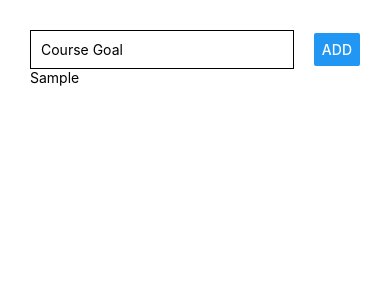
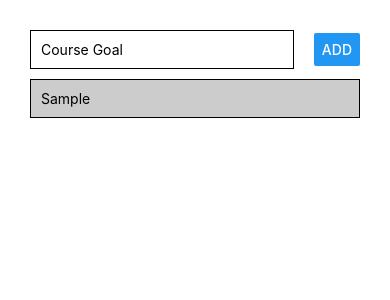
Before and after one commit to kronosGR/ReactNativeGoalsAPP, a React Native app: screen / in a window 390 px wide. Both pictures are taken after typing "Sample" into the empty fields and a click on the button "ADD". Shown: the top 300 px of the page. Built offline with nearby package versions, Linux system fonts and the light colour scheme.

Commit message:
added style to items

```diff
--- a/App.js
+++ b/App.js
@@ -11,7 +11,7 @@ export default function App() {
 
   const addGoalHandler = () => {
     setCourseGoals((currentGoals) => [...currentGoals, enteredGoal]);
-    setEnteredGoad('')
+    setEnteredGoad('');
   };
 
   return (
@@ -27,7 +27,9 @@ export default function App() {
       </View>
       <View>
         {courseGoals.map((goal, i) => (
-          <Text key={i}>{goal}</Text>
+          <View style={styles.listItem} key={i}>
+            <Text>{goal}</Text>
+          </View>
         ))}
       </View>
     </View>
@@ -42,4 +44,11 @@ const styles = StyleSheet.create({
     alignItems: 'center',
   },
   input: { borderColor: 'black', borderWidth: 1, padding: 10, width: '80%' },
+  listItem:{
+    padding:10,
+    marginVertical:10,
+    backgroundColor: '#ccc',
+    borderColor: 'black',
+    borderWidth:1
+  }
 });
```
